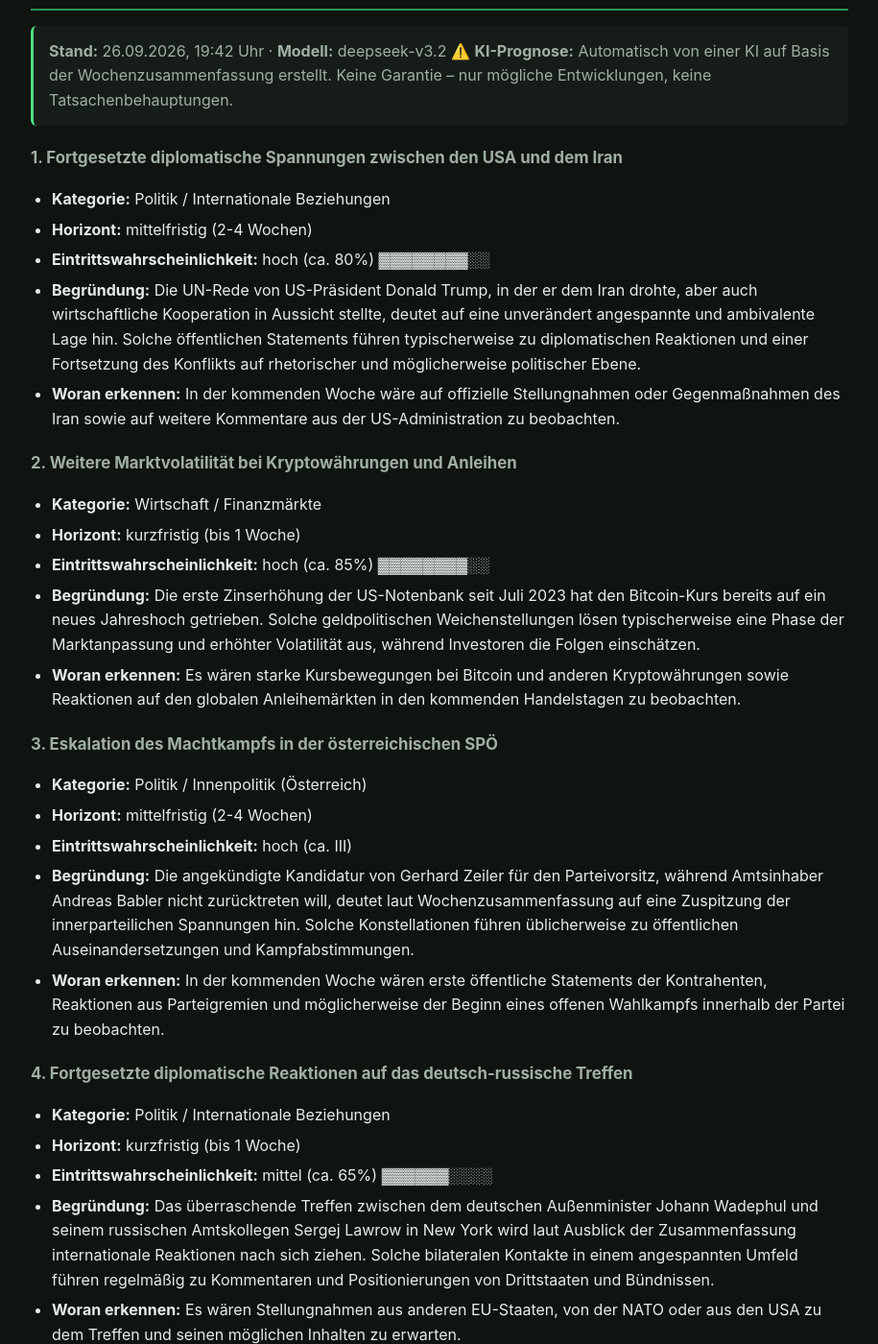
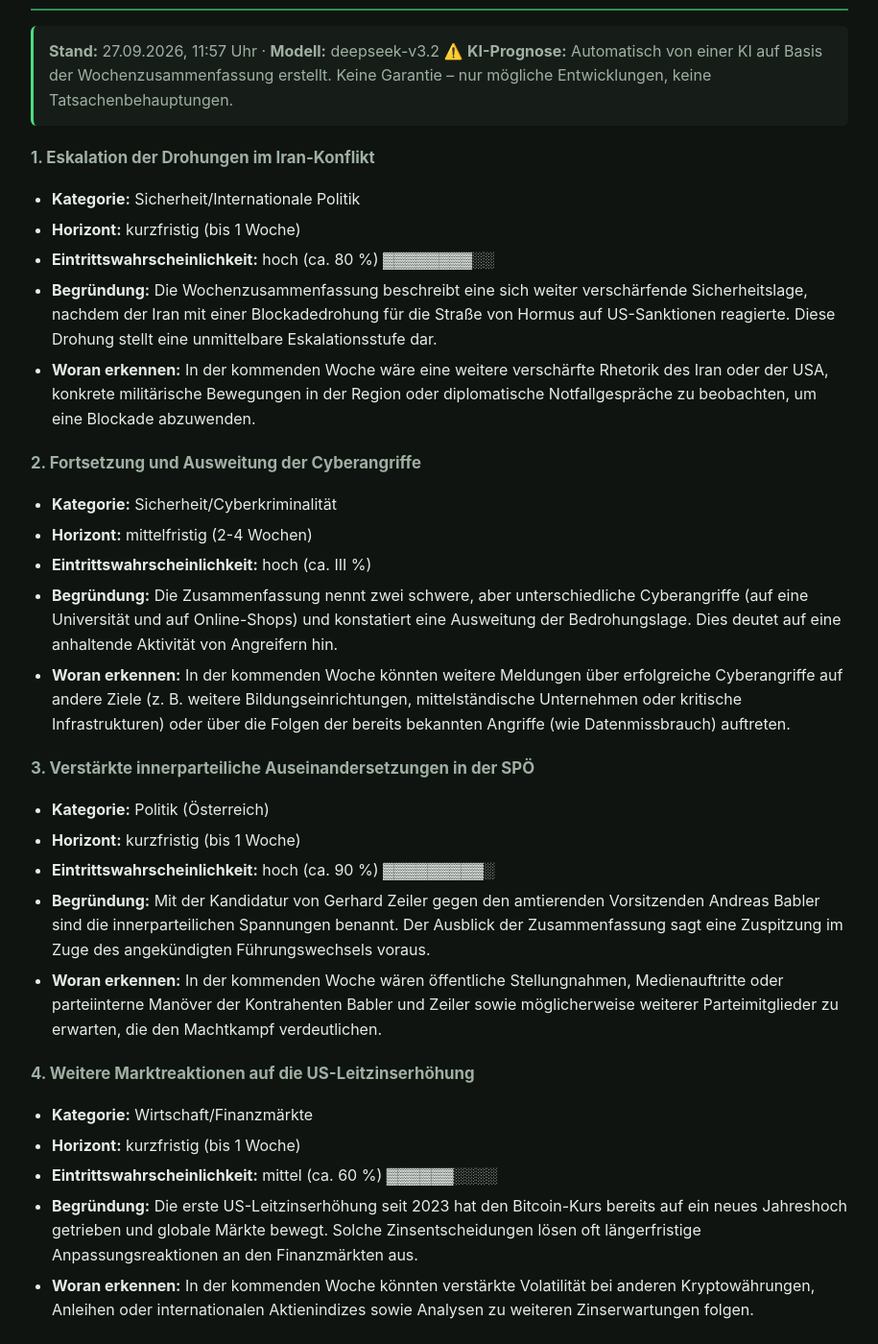
Before and after one commit to Ubuntu51/news-wiki, a Jekyll site: the page built from 2026/ausblick-kw39.md, in a window 1280 px wide and 1400 px high, scrolled down 200 px. Shown: the whole window at 96% size, without its empty margins (182-1097 px from the left). Built offline with Jekyll 4.4.1, drawn with Linux system fonts in a browser that asks for light colours; some of the changed text lies outside the part shown.

```diff
--- a/2026/ausblick-kw39.md
+++ b/2026/ausblick-kw39.md
@@ -6,40 +6,40 @@ title: "Wochenausblick Kalenderwoche 40 / 2026"
 
 # Wochenausblick – Kalenderwoche 40 / 2026
 
-> **Stand:** 26.09.2026, 19:42 Uhr · **Modell:** deepseek-v3.2
+> **Stand:** 27.09.2026, 11:57 Uhr · **Modell:** deepseek-v3.2
 > ⚠️ **KI-Prognose:** Automatisch von einer KI auf Basis der Wochenzusammenfassung erstellt. Keine Garantie – nur mögliche Entwicklungen, keine Tatsachenbehauptungen.
 
-### 1. Fortgesetzte diplomatische Spannungen zwischen den USA und dem Iran
-- **Kategorie:** Politik / Internationale Beziehungen
+### 1. Eskalation der Drohungen im Iran-Konflikt
+- **Kategorie:** Sicherheit/Internationale Politik
+- **Horizont:** kurzfristig (bis 1 Woche)
+- **Eintrittswahrscheinlichkeit:** hoch (ca. 80 %) ▓▓▓▓▓▓▓▓░░
+- **Begründung:** Die Wochenzusammenfassung beschreibt eine sich weiter verschärfende Sicherheitslage, nachdem der Iran mit einer Blockadedrohung für die Straße von Hormus auf US-Sanktionen reagierte. Diese Drohung stellt eine unmittelbare Eskalationsstufe dar.
+- **Woran erkennen:** In der kommenden Woche wäre eine weitere verschärfte Rhetorik des Iran oder der USA, konkrete militärische Bewegungen in der Region oder diplomatische Notfallgespräche zu beobachten, um eine Blockade abzuwenden.
+
+### 2. Fortsetzung und Ausweitung der Cyberangriffe
+- **Kategorie:** Sicherheit/Cyberkriminalität
 - **Horizont:** mittelfristig (2-4 Wochen)
-- **Eintrittswahrscheinlichkeit:** hoch (ca. 80%) ▓▓▓▓▓▓▓▓░░
-- **Begründung:** Die UN-Rede von US-Präsident Donald Trump, in der er dem Iran drohte, aber auch wirtschaftliche Kooperation in Aussicht stellte, deutet auf eine unverändert angespannte und ambivalente Lage hin. Solche öffentlichen Statements führen typischerweise zu diplomatischen Reaktionen und einer Fortsetzung des Konflikts auf rhetorischer und möglicherweise politischer Ebene.
-- **Woran erkennen:** In der kommenden Woche wäre auf offizielle Stellungnahmen oder Gegenmaßnahmen des Iran sowie auf weitere Kommentare aus der US-Administration zu beobachten.
+- **Eintrittswahrscheinlichkeit:** hoch (ca. III %)
+- **Begründung:** Die Zusammenfassung nennt zwei schwere, aber unterschiedliche Cyberangriffe (auf eine Universität und auf Online-Shops) und konstatiert eine Ausweitung der Bedrohungslage. Dies deutet auf eine anhaltende Aktivität von Angreifern hin.
+- **Woran erkennen:** In der kommenden Woche könnten weitere Meldungen über erfolgreiche Cyberangriffe auf andere Ziele (z. B. weitere Bildungseinrichtungen, mittelständische Unternehmen oder kritische Infrastrukturen) oder über die Folgen der bereits bekannten Angriffe (wie Datenmissbrauch) auftreten.
 
-### 2. Weitere Marktvolatilität bei Kryptowährungen und Anleihen
-- **Kategorie:** Wirtschaft / Finanzmärkte
+### 3. Verstärkte innerparteiliche Auseinandersetzungen in der SPÖ
+- **Kategorie:** Politik (Österreich)
 - **Horizont:** kurzfristig (bis 1 Woche)
-- **Eintrittswahrscheinlichkeit:** hoch (ca. 85%) ▓▓▓▓▓▓▓▓░░
-- **Begründung:** Die erste Zinserhöhung der US-Notenbank seit Juli 2023 hat den Bitcoin-Kurs bereits auf ein neues Jahreshoch getrieben. Solche geldpolitischen Weichenstellungen lösen typischerweise eine Phase der Marktanpassung und erhöhter Volatilität aus, während Investoren die Folgen einschätzen.
-- **Woran erkennen:** Es wären starke Kursbewegungen bei Bitcoin und anderen Kryptowährungen sowie Reaktionen auf den globalen Anleihemärkten in den kommenden Handelstagen zu beobachten.
+- **Eintrittswahrscheinlichkeit:** hoch (ca. 90 %) ▓▓▓▓▓▓▓▓▓░
+- **Begründung:** Mit der Kandidatur von Gerhard Zeiler gegen den amtierenden Vorsitzenden Andreas Babler sind die innerparteilichen Spannungen benannt. Der Ausblick der Zusammenfassung sagt eine Zuspitzung im Zuge des angekündigten Führungswechsels voraus.
+- **Woran erkennen:** In der kommenden Woche wären öffentliche Stellungnahmen, Medienauftritte oder parteiinterne Manöver der Kontrahenten Babler und Zeiler sowie möglicherweise weiterer Parteimitglieder zu erwarten, die den Machtkampf verdeutlichen.
 
-### 3. Eskalation des Machtkampfs in der österreichischen SPÖ
-- **Kategorie:** Politik / Innenpolitik (Österreich)
+### 4. Weitere Marktreaktionen auf die US-Leitzinserhöhung
+- **Kategorie:** Wirtschaft/Finanzmärkte
+- **Horizont:** kurzfristig (bis 1 Woche)
+- **Eintrittswahrscheinlichkeit:** mittel (ca. 60 %) ▓▓▓▓▓▓░░░░
+- **Begründung:** Die erste US-Leitzinserhöhung seit 2023 hat den Bitcoin-Kurs bereits auf ein neues Jahreshoch getrieben und globale Märkte bewegt. Solche Zinsentscheidungen lösen oft längerfristige Anpassungsreaktionen an den Finanzmärkten aus.
+- **Woran erkennen:** In der kommenden Woche könnten verstärkte Volatilität bei anderen Kryptowährungen, Anleihen oder internationalen Aktienindizes sowie Analysen zu weiteren Zinserwartungen folgen.
+
+### 5. Konkrete Planungen zur österreichischen Spritpreisbremse und CCS-Technologie
+- **Kategorie:** Wirtschaft/Klimapolitik
 - **Horizont:** mittelfristig (2-4 Wochen)
-- **Eintrittswahrscheinlichkeit:** hoch (ca. III)
-- **Begründung:** Die angekündigte Kandidatur von Gerhard Zeiler für den Parteivorsitz, während Amtsinhaber Andreas Babler nicht zurücktreten will, deutet laut Wochenzusammenfassung auf eine Zuspitzung der innerparteilichen Spannungen hin. Solche Konstellationen führen üblicherweise zu öffentlichen Auseinandersetzungen und Kampfabstimmungen.
-- **Woran erkennen:** In der kommenden Woche wären erste öffentliche Statements der Kontrahenten, Reaktionen aus Parteigremien und möglicherweise der Beginn eines offenen Wahlkampfs innerhalb der Partei zu beobachten.
-
-### 4. Fortgesetzte diplomatische Reaktionen auf das deutsch-russische Treffen
-- **Kategorie:** Politik / Internationale Beziehungen
-- **Horizont:** kurzfristig (bis 1 Woche)
-- **Eintrittswahrscheinlichkeit:** mittel (ca. 65%) ▓▓▓▓▓▓░░░░
-- **Begründung:** Das überraschende Treffen zwischen dem deutschen Außenminister Johann Wadephul und seinem russischen Amtskollegen Sergej Lawrow in New York wird laut Ausblick der Zusammenfassung internationale Reaktionen nach sich ziehen. Solche bilateralen Kontakte in einem angespannten Umfeld führen regelmäßig zu Kommentaren und Positionierungen von Drittstaaten und Bündnissen.
-- **Woran erkennen:** Es wären Stellungnahmen aus anderen EU-Staaten, von der NATO oder aus den USA zu dem Treffen und seinen möglichen Inhalten zu erwarten.
-
-### 5. Verstärkte Fokussierung auf Cybersicherheit im Bildungssektor
-- **Kategorie:** Sicherheit / Digitales
-- **Horizont:** mittelfristig (2-4 Wochen)
-- **Eintrittswahrscheinlichkeit:** mittel (ca. 60%) ▓▓▓▓▓▓░░░░
-- **Begründung:** Der schwere Cyberangriff auf die IT der Ludwig-Maximilians-Universität München, der Zehntausende Personen betroffen haben könnte, unterstreicht die Verwundbarkeit kritischer Bildungsinfrastrukturen. Solche Vorfälle lösen oft eine breitere Debatte und erhöhte Aufmerksamkeit für das Thema in ähnlichen Institutionen aus.
-- **Woran erkennen:** In der kommenden Zeit wären verstärkte Warnungen oder Handlungsempfehlungen von IT-Sicherheitsbehörden an Hochschulen und andere Bildungseinrichtungen sowie möglicherweise Berichte über weitere Vorfälle oder Sicherheitsüberprüfungen zu beobachten.
+- **Eintrittswahrscheinlichkeit:** hoch (ca. 75 %) ▓▓▓▓▓▓▓▓░░
+- **Begründung:** Die österreichische Regierung hat konkrete Maßnahmen (neue Spritpreisbremse, Aufhebung des Verbots der CO2-Speicherung) angekündigt. Solche Ankündigungen werden typischerweise von der Ausarbeitung konkreter Gesetzesentwürfe oder Verordnungen begleitet.
+- **Woran erkennen:** In der kommenden Woche könnten Meldungen über die konkrete Ausgestaltung der Spritpreisbremse (Höhe, Dauer) oder erste Debatten bzw. Stellungnahmen zur geplanten CCS-Gesetzgebung (Carbon Capture and Storage) folgen.
--- a/podcast.xml
+++ b/podcast.xml
@@ -4,7 +4,7 @@
 <title>News-Podcast</title>
 <description>„News-Podcast“ ist dein täglicher Audio-Überblick über die wichtigsten Nachrichten aus Österreich und der Welt. Jeden Abend automatisch erstellt aus den RSS-Feeds österreichischer Tageszeitungen sowie deutscher und internationaler Tech-, Sicherheits- und Wirtschaftsmedien. Die Zusammenfassungen werden von einer KI (LLM) geschrieben und mit einer natürlichen Piper-Stimme eingesprochen – kompakt, kostenlos und werbefrei.</description>
 <link>https://ubuntu51.github.io/news-wiki</link>
-<lastBuildDate>Sat, 26 Sep 2026 19:44:53 +0000</lastBuildDate>
+<lastBuildDate>Sun, 27 Sep 2026 11:58:12 +0000</lastBuildDate>
 <language>de</language>
 <itunes:author>News-Generator (KI)</itunes:author>
 <itunes:explicit>false</itunes:explicit>
```
Also changed, not shown: 2026/08/index.md (+1 -1 lines), 2026/09/2026-09-27_11-57.md (added, +75 -0 lines), 2026/09/index.md (+2 -1 lines), 2026/ausblick-kw39.json (+29 -29 lines), 2026/woche-39.md (+10 -10 lines), index.md (+4 -4 lines), search.json.
